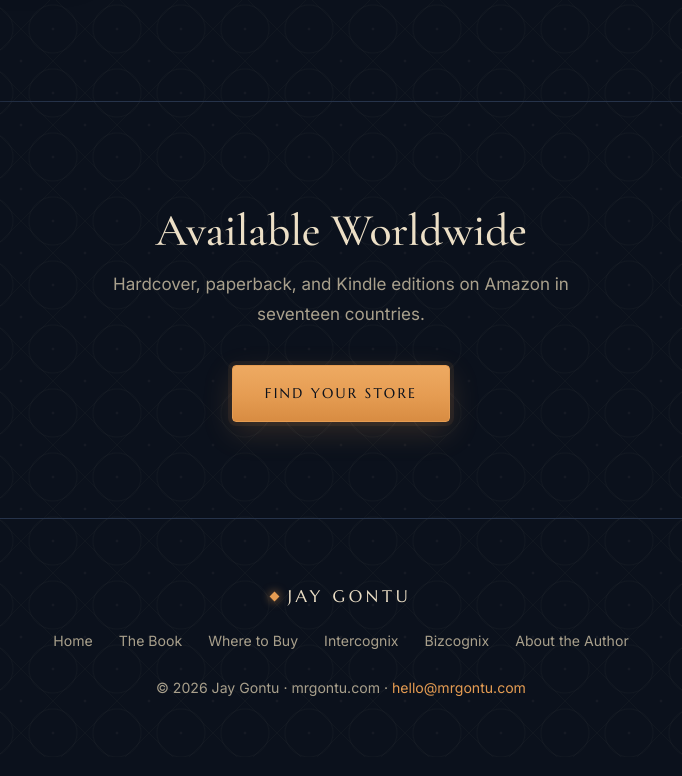
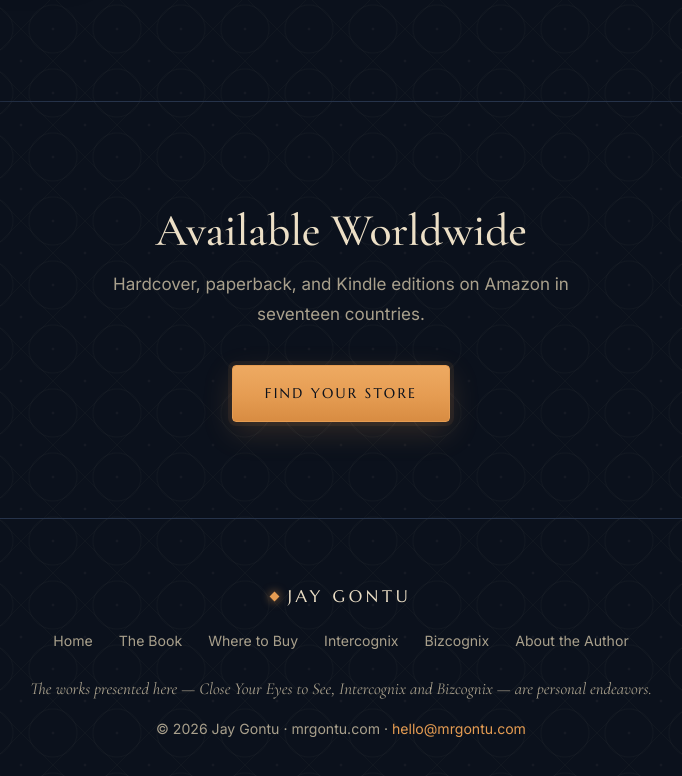
Before and after one commit to xcelupadmin/authorpage, a plain HTML site: page index.html in a window 1280 px wide. Shown: the part 4035-4811 px from the top of the page, without its empty margins (299-981 px from the left). Drawn offline with nearby package versions, Linux system fonts and the light colour scheme.

Commit message:
Note in the footer that the works are personal endeavors

```diff
--- a/index.html
+++ b/index.html
@@ -19,7 +19,7 @@
 <link rel="preconnect" href="https://fonts.googleapis.com" />
 <link rel="preconnect" href="https://fonts.gstatic.com" crossorigin />
 <link href="https://fonts.googleapis.com/css2?family=Cormorant+Garamond:ital,wght@0,500;0,600;1,400;1,500&family=Inter:wght@400;500;600&family=Marcellus&display=swap" rel="stylesheet" />
-<link rel="stylesheet" href="styles.css?v=2026-11-21" />
+<link rel="stylesheet" href="styles.css?v=2026-11-25" />
 <script type="application/ld+json">
 {
   "@context": "https://schema.org",
@@ -185,6 +185,7 @@
     <a href="bizcognix.html">Bizcognix</a>
     <a href="about.html">About the Author</a>
   </div>
+  <p class="footer-note">The works presented here — Close Your Eyes to See, Intercognix and Bizcognix — are personal endeavors.</p>
   <p>© 2026 Jay Gontu · mrgontu.com · <a href="mailto:hello@mrgontu.com">hello@mrgontu.com</a></p>
 </footer>
 
--- a/styles.css
+++ b/styles.css
@@ -401,6 +401,11 @@ footer .brand { display: inline-flex; margin-bottom: 18px; }
 .footer-nav { display: flex; gap: 8px 26px; justify-content: center; flex-wrap: wrap; margin-bottom: 22px; font-size: 0.88rem; }
 .footer-nav a { color: var(--sandstone-dim); }
 .footer-nav a:hover { color: var(--lamp); }
+.footer-note {
+  max-width: 46em; margin: 0 auto 16px;
+  font-family: var(--serif); font-style: italic; font-size: 1.05rem;
+  line-height: 1.5; color: var(--sandstone-dim);
+}
 
 /* ---------- Intercognix ----------
    The Intercognix mark is brown + gold on transparency, built for the
```
Also changed, not shown: about.html (+2 -1 lines), bizcognix.html (+2 -1 lines), book.html (+2 -1 lines), intercognix.html (+2 -1 lines), where-to-buy.html (+2 -1 lines).
